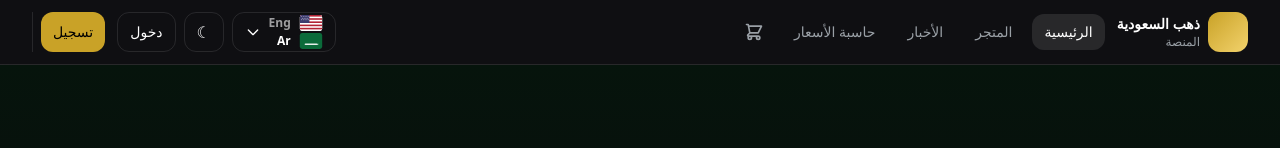
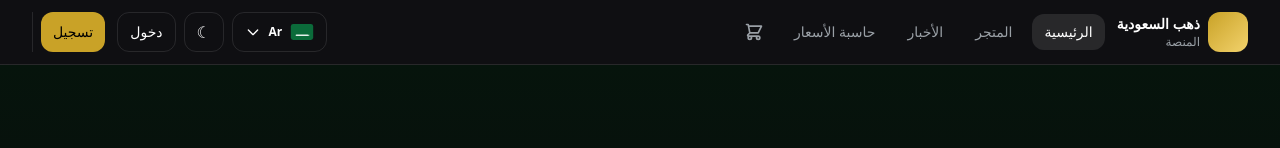
Before and after one commit to MohamedElbaloty/Gold, a React (Create React App) app in the folder frontend/: page / in a window 1280 px wide. Shown: the top 148 px of the page. Built offline with nearby package versions, Linux system fonts and the light colour scheme; no server answers.

Commit message:
Fix language button display

```diff
--- a/frontend/src/components/Navbar.js
+++ b/frontend/src/components/Navbar.js
@@ -272,15 +272,18 @@
                 aria-label="Language"
                 title="Language"
               >
-                <div className="flex flex-col leading-[1.05] text-xs font-semibold">
-                  <div className={`flex items-center gap-2 ${lang === 'en' ? 'text-gray-900 dark:text-white' : 'text-gray-500 dark:text-white/60'}`}>
-                    <FlagUS className="h-4 w-6 rounded-sm" />
-                    <span>Eng</span>
-                  </div>
-                  <div className={`mt-0.5 flex items-center gap-2 ${lang === 'ar' ? 'text-gray-900 dark:text-white' : 'text-gray-500 dark:text-white/60'}`}>
-                    <FlagSA className="h-4 w-6 rounded-sm" />
-                    <span>Ar</span>
-                  </div>
+                <div className="flex items-center gap-2 text-xs font-semibold">
+                  {lang === 'en' ? (
+                    <>
+                      <FlagUS className="h-4 w-6 rounded-sm" />
+                      <span>Eng</span>
+                    </>
+                  ) : (
+                    <>
+                      <FlagSA className="h-4 w-6 rounded-sm" />
+                      <span>Ar</span>
+                    </>
+                  )}
                 </div>
                 <ChevronDown className={`w-4 h-4 shrink-0 transition-transform ${langMenuOpen ? 'rotate-180' : ''}`} />
               </button>
```
